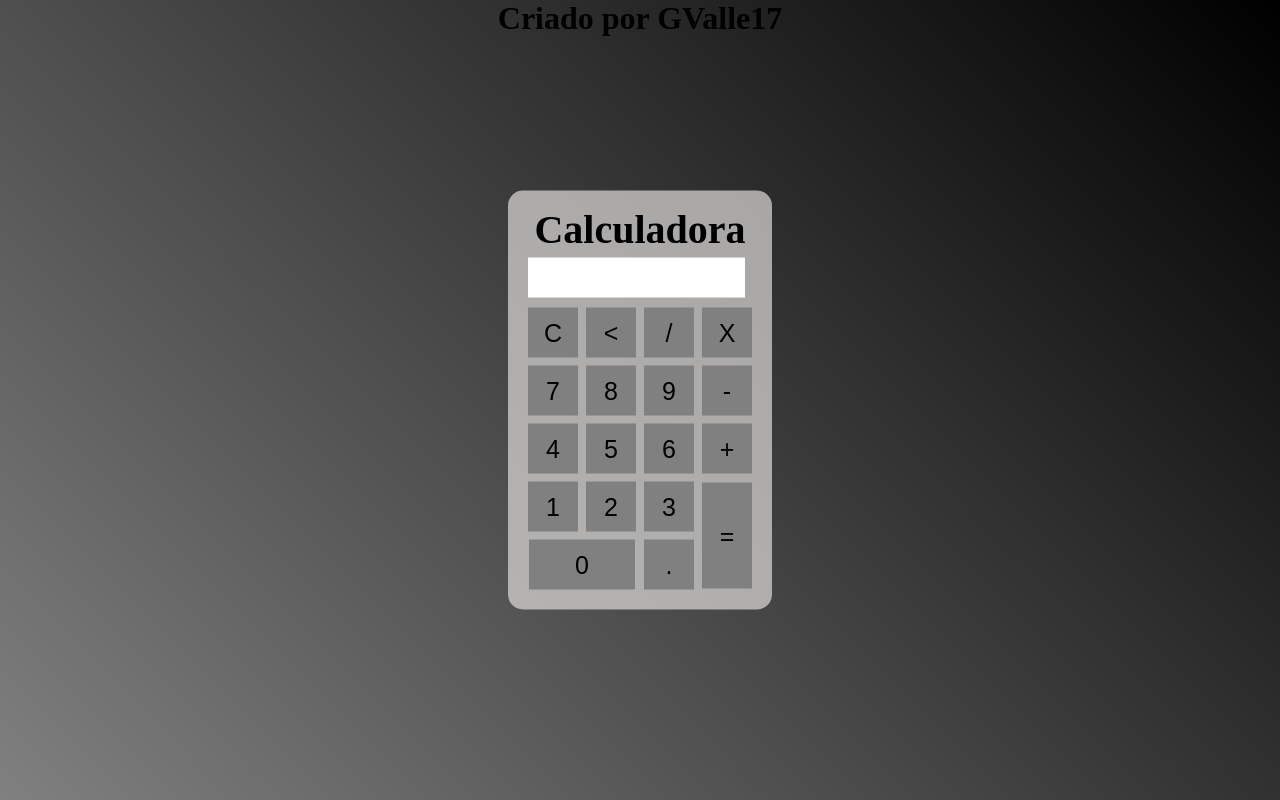
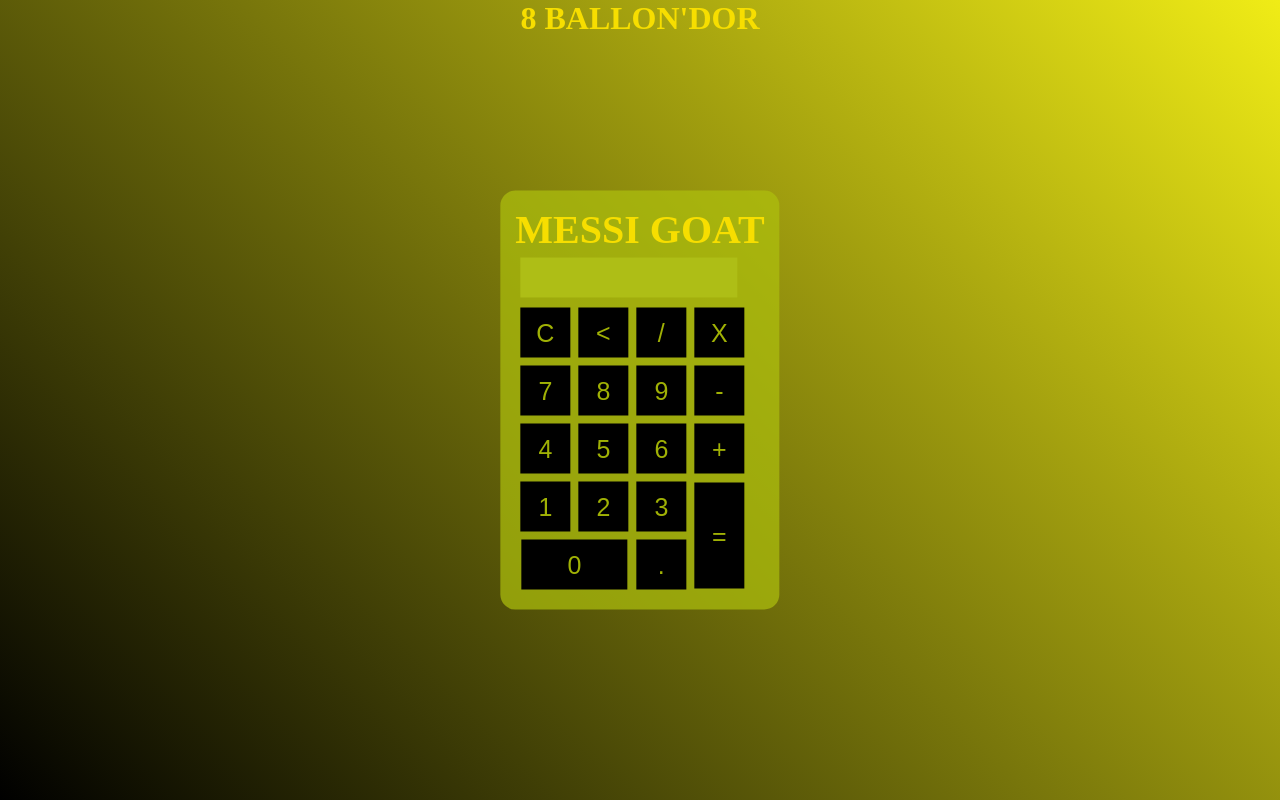
Before and after one commit to GValle-17/roycaixote, a plain HTML site: page index.html in a window 1280 px wide. Drawn offline with Linux system fonts and the light colour scheme.

Commit message:
Add files via upload

```diff
--- a/index.html
+++ b/index.html
@@ -2,7 +2,7 @@
 
 <html>
     <head>
-        <title>Calculadora</title>
+        <title>MESSI GOAT</title>
         <meta harset="UTF-8">
         <meta name="viewport" content="width-device-width, initial-scale=1.0">
         <link rel="stylesheet" href="styles.css">
@@ -10,9 +10,9 @@
 
     <body>
         <div class="fundo">
-            <h1>Criado por GValle17</h1>
+            <h1>8 BALLON'DOR</h1>
             <div class="Calculadora">
-                <h1>Calculadora</h1>
+                <h1>MESSI GOAT</h1>
                 <p id="resultado"></p>
                 <table>
                     <tr>
@@ -37,7 +37,7 @@
                         <td><button class="botao" onclick="insert ('1')">1</button></td>
                         <td><button class="botao" onclick="insert ('2')">2</button></td>
                         <td><button class="botao" onclick="insert ('3')">3</button></td>
-                        <td rowspan="2"><button class="botao" style="height: 106px;">=</button></td>
+                        <td rowspan="2"><button class="botao" style="height: 106px;" onclick="calcular()">=</button></td>
                     </tr>
                     <tr>
                         <td colspan="2"><button class="botao" style="width: 106px;" onclick="insert ('0')">0</button></td>
@@ -61,6 +61,18 @@
                 var resultado = document.getElementById('resultado').innerHTML;
                 document.getElementById('resultado').innerHTML= resultado.substring(0, resultado.length-1);
             }
+            function calcular ()
+            {
+                var resultado = document.getElementById('resultado').innerHTML;
+                if (resultado)
+                {
+                    document.getElementById('resultado').innerHTML = eval(resultado);
+                }
+                else
+                {
+                    document.getElementById('resultado').innerHTML = "Nada para calcular";
+                }
+            }
         </script>
     </body>
 </html>
--- a/styles.css
+++ b/styles.css
@@ -3,15 +3,15 @@
     padding: 0;
 }
 .fundo{
-    background-image: linear-gradient(45deg, grey, black);
+    background-image: linear-gradient(45deg, rgb(0, 0, 0), rgb(240, 236, 22));
     height: 100vh;
-    color: black;
+    color: rgb(247, 222, 0);
     font-family: 'Times New Roman', Times, serif;
     text-align: center;
 }
 .Calculadora{
     position: absolute;
-    background-color: rgba(222, 219, 219, 0.7);
+    background-color: rgba(174, 192, 14, 0.7);
     top: 50%;
     left: 50%;
     transform: translate(-50%, -50%);
@@ -25,16 +25,16 @@
     margin: 3px;
     font-size: 25px;
     cursor: pointer;
-    background-color: grey;
+    background-color: rgb(0, 0, 0);
     border: none;
-    color: black;
+    color: rgb(160, 177, 5);
 }
 .botao:hover{
     background-color: black;
-    color: white;
+    color: rgb(156, 177, 36);
 }
 #resultado{
-    background-color: white;
+    background-color: rgb(174, 190, 22);
     width: 207px;
     height: 30px;
     margin: 5px;
```
